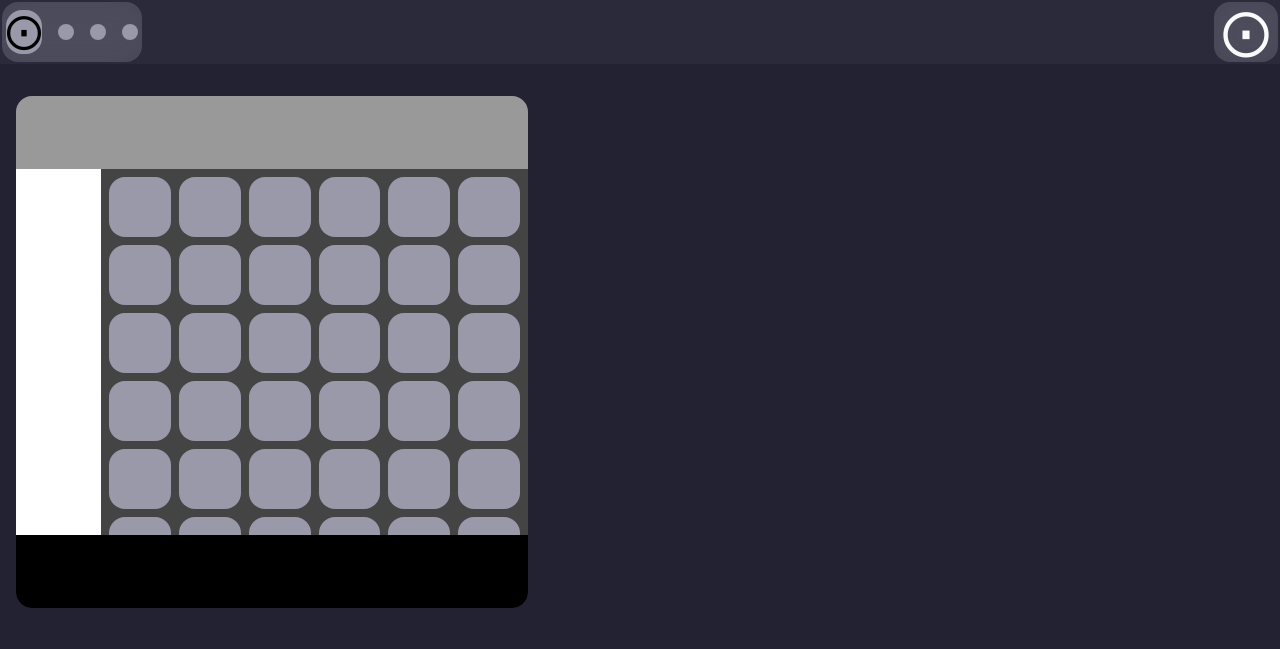
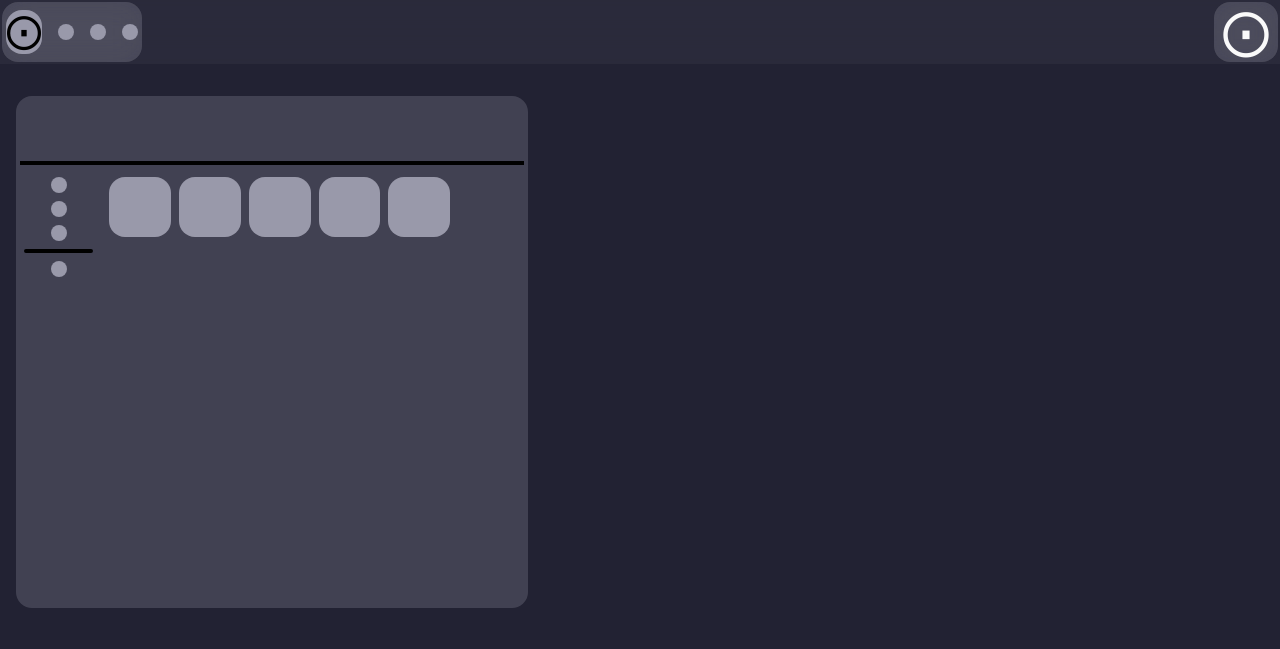
Before and after one commit to NexusSysDev/browser-window-manager, an Electron app: page renderer/index.html in a window 1280 px wide. Drawn offline with Linux system fonts and the light colour scheme.

Commit message:
some changes

```diff
--- a/renderer/index.css
+++ b/renderer/index.css
@@ -4,9 +4,7 @@
     --menubar-containers-color: #9999aa44;
     --border-radius: 16px;
     --menubar-items-color: #99a;
-
 }
-
 
 * {
     margin: 0;
@@ -25,7 +23,7 @@ body {
     font-size: 24px;
 }
 
-menubar  {
+menubar {
     background: var(--menubar-color);
     padding: 8px;
     display: flex;
@@ -76,8 +74,8 @@ tray {
     max-width: 512px;
     max-height: 512px;
     overflow: hidden auto;
-    transition: 1s;
-    opacity: 1
+    transition: 1s ease-in-out;
+    opacity: 1;
 }
 
 tray:not(.open) {
@@ -106,14 +104,16 @@ tray:not(.open) {
 #tray-button:hover {
     background: #fff4;
     color: #888;
-    transition: .3s;
+    transition: 0.3s;
 }
 
 #tray-button.open {
     color: #aaa;
 }
 
-#menubar-shortcut, #menubar-startmenu-button, #tray-shortcut {
+#menubar-shortcut,
+#menubar-startmenu-button,
+#tray-shortcut {
     color: #000;
     background: var(--menubar-items-color);
     padding: 8px;
@@ -132,7 +132,7 @@ startmenu {
     grid-template-columns: 1fr 5fr;
     grid-template-rows: 1fr 5fr 1fr;
     gap: 0;
-    backdrop-filter: blur(16px);
+    backdrop-filter: blur(32px);
     z-index: 100000;
     position: fixed;
     top: 96px;
@@ -142,7 +142,7 @@ startmenu {
     max-width: 512px;
     max-height: 512px;
     overflow: hidden auto;
-    transition: 1s;
+    transition: 1s ease-in-out;
     opacity: 1;
     height: 512px;
     width: 512px;
@@ -151,29 +151,35 @@ startmenu {
 /* startmenu:not(.open) {
     opacity: 0;
     top: -512px;
-
 } */
 
 startmenu #tabs {
-    grid-column: 1 / 2;
-    grid-row: 2 / 3;
-    background: #fff;
+    display: flex;
+    flex-direction: column;
+    overflow: hidden auto;
+    gap: 8px;
+    padding: 8px;
+    justify-content: flex-start;
+    align-items: center;
 }
 
 startmenu #actions {
     grid-column: 1 / 3;
     grid-row: 3 / 4;
-    background: #000;
+    display: flex;
+    flex-direction: row;
+    justify-content: flex-end;
+    align-items: center;
+    padding: 8px;
 }
 
 startmenu #icons {
-    grid-column: 2 /3 ;
+    grid-column: 2 /3;
     grid-row: 2 / 3;
-    background: #444;
     display: grid;
     grid-template-columns: repeat(auto-fill, minmax(60px, 1fr));
     gap: 8px;
-    grid-auto-rows: minmax(60px, auto);
+    grid-auto-rows: 60px;
     padding: 8px;
     overflow: hidden auto;
 }
@@ -181,5 +187,44 @@ startmenu #icons {
 startmenu #topbar {
     grid-column: 1 / 3;
     grid-row: 1 / 2;
-    background: #999
+    border-bottom: #000 solid 4px;
+    margin: 4px;
+    display: flex;
+    flex-direction: row;
+    justify-content: space-between;
+    align-items: center;
+    padding: 4px;
 }
+
+
+startmenu #topbar #lefttopbar {
+    display: flex;
+    flex-direction: row;
+    justify-content: flex-start;
+    align-items: center;
+    gap: 4px;
+    padding: 16px
+}
+
+startmenu #topbar #righttopbar {
+    display: flex;
+    flex-direction: row;
+    justify-content: flex-end;
+    align-items: center;
+    gap: 4px;
+    padding: 16px
+}
+
+
+
+horizontal-hr {
+    border: #000 solid 2px;
+    width: 100%;
+    border-radius: var(--border-radius);
+}
+
+vertical-hr {
+    border: #000 solid 2px;
+    height: 100%;
+    border-radius: var(--border-radius);
+}
--- a/renderer/index.html
+++ b/renderer/index.html
@@ -1,10 +1,10 @@
 <!DOCTYPE html>
 <html lang="en">
     <head>
-    <meta charset="UTF-8"/>
-    <meta name="viewport" content="width=device-width, initial-scale=1.0"/>
+        <meta charset="UTF-8" />
+        <meta name="viewport" content="width=device-width, initial-scale=1.0" />
         <title>Document</title>
-    <link rel="stylesheet" href="index.css"/>
+        <link rel="stylesheet" href="index.css" />
     </head>
     <body>
         <menubar>
@@ -15,7 +15,15 @@
                 <div id="menubar-shortcut"></div>
             </menubar-icons>
             <startmenu>
-        <div id="tabs"></div>
+                <div id="tabs">
+                    <div id="menubar-shortcut"></div>
+                    <div id="menubar-shortcut"></div>
+                    <div id="menubar-shortcut"></div>
+                    <horizontal-hr></horizontal-hr>
+
+                    <div id="menubar-shortcut"></div>
+                </div>
+
                 <div id="actions"></div>
                 <div id="icons">
                     <div id="menubar-shortcut"></div>
@@ -23,76 +31,11 @@
                     <div id="menubar-shortcut"></div>
                     <div id="menubar-shortcut"></div>
                     <div id="menubar-shortcut"></div>
-          <div id="menubar-shortcut"></div>
-          <div id="menubar-shortcut"></div>
-          <div id="menubar-shortcut"></div>
-          <div id="menubar-shortcut"></div>
-          <div id="menubar-shortcut"></div>
-          <div id="menubar-shortcut"></div>
-          <div id="menubar-shortcut"></div>
-          <div id="menubar-shortcut"></div>
-          <div id="menubar-shortcut"></div>
-          <div id="menubar-shortcut"></div>
-          <div id="menubar-shortcut"></div>
-          <div id="menubar-shortcut"></div>
-          <div id="menubar-shortcut"></div>
-          <div id="menubar-shortcut"></div>
-          <div id="menubar-shortcut"></div>
-          <div id="menubar-shortcut"></div>
-          <div id="menubar-shortcut"></div>
-          <div id="menubar-shortcut"></div>
-          <div id="menubar-shortcut"></div>
-          <div id="menubar-shortcut"></div>
-          <div id="menubar-shortcut"></div>
-          <div id="menubar-shortcut"></div>
-          <div id="menubar-shortcut"></div>
-          <div id="menubar-shortcut"></div>
-          <div id="menubar-shortcut"></div>
-          <div id="menubar-shortcut"></div>
-          <div id="menubar-shortcut"></div>
-          <div id="menubar-shortcut"></div>
-          <div id="menubar-shortcut"></div>
-          <div id="menubar-shortcut"></div>
-          <div id="menubar-shortcut"></div>
-          <div id="menubar-shortcut"></div>
-          <div id="menubar-shortcut"></div>
-          <div id="menubar-shortcut"></div>
-          <div id="menubar-shortcut"></div>
-          <div id="menubar-shortcut"></div>
-          <div id="menubar-shortcut"></div>
-          <div id="menubar-shortcut"></div>
-          <div id="menubar-shortcut"></div>
-          <div id="menubar-shortcut"></div>
-          <div id="menubar-shortcut"></div>
-          <div id="menubar-shortcut"></div>
-          <div id="menubar-shortcut"></div>
-          <div id="menubar-shortcut"></div>
-          <div id="menubar-shortcut"></div>
-          <div id="menubar-shortcut"></div>
-          <div id="menubar-shortcut"></div>
-          <div id="menubar-shortcut"></div>
-          <div id="menubar-shortcut"></div>
-          <div id="menubar-shortcut"></div>
-          <div id="menubar-shortcut"></div>
-          <div id="menubar-shortcut"></div>
-          <div id="menubar-shortcut"></div>
-          <div id="menubar-shortcut"></div>
-          <div id="menubar-shortcut"></div>
-          <div id="menubar-shortcut"></div>
-          <div id="menubar-shortcut"></div>
-          <div id="menubar-shortcut"></div>
-          <div id="menubar-shortcut"></div>
-          <div id="menubar-shortcut"></div>
-          <div id="menubar-shortcut"></div>
-          <div id="menubar-shortcut"></div>
-          <div id="menubar-shortcut"></div>
-          <div id="menubar-shortcut"></div>
-          <div id="menubar-shortcut"></div>
-          <div id="menubar-shortcut"></div>
-          <div id="menubar-shortcut"></div>
-
                 </div>
-        <div id="topbar"></div>
+                <div id="topbar">
+                    <div id="lefttopbar"></div>
+                    <div id="righttopbar"></div>
+                </div>
             </startmenu>
             <div id="tray-button">⨀</div>
             <tray>
@@ -103,6 +46,5 @@
         </menubar>
     </body>
 
-
     <script src="menubar.js"></script>
 </html>
```
Lines whose indentation alone changed are shown as unchanged.
